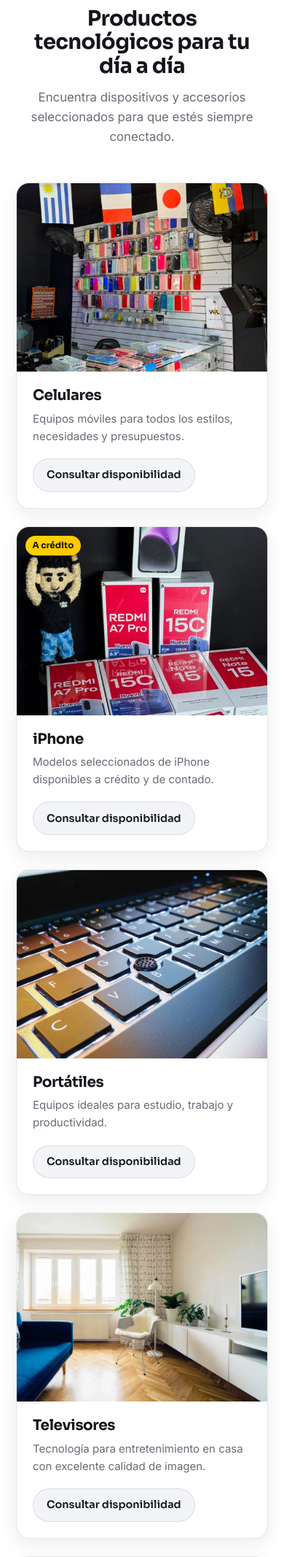
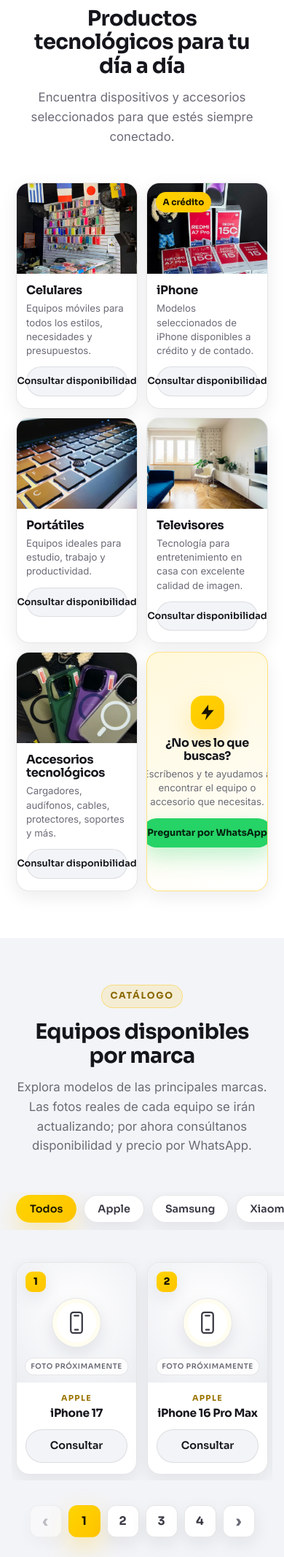
Before and after one commit to DEIV0510/volt, a PHP site: page / in a window 390 px wide. Shown: the part 1520-3653 px from the top of the page at 73% size. Run offline with PHP 8.4, Linux system fonts and the light colour scheme.

Commit message:
Productos: 2 columnas en celular con tarjetas compactas (sin espacios muertos)
La seccion de categorias pasa de 1 a 2 columnas en movil; tarjetas mas compactas (padding/tipografia/boton), CTA ocupa la 6a celda para llenar la cuadricula 2x3 sin huecos.

Co-Authored-By: Claude Opus 4.8 <noreply@anthropic.com>

```diff
--- a/styles.css
+++ b/styles.css
@@ -491,7 +491,15 @@ section{position:relative}
   .hero__frame img{height:420px}
   .hero__stats{gap:18px}
   .hero__stats li+li{padding-left:18px}
-  .cards{grid-template-columns:1fr}
+  .cards{grid-template-columns:repeat(2,1fr);gap:12px}
+  .card__body{padding:14px 13px 16px}
+  .card__body h3{font-size:1.02rem;margin-bottom:6px}
+  .card__body p{font-size:.83rem;line-height:1.45;margin-bottom:12px}
+  .card .btn--soft{width:100%;font-size:.8rem;padding:.7em .5em}
+  .card--cta .card__body{padding:22px 14px}
+  .card--cta .card__icon{width:46px;height:46px;margin-bottom:10px}
+  .card--cta h3{font-size:1rem}
+  .card--cta .btn{width:100%;font-size:.8rem;padding:.7em .5em}
   .service__grid{grid-template-columns:1fr}
   .benefits__grid{grid-template-columns:1fr}
   .catalog__track{gap:14px}
```
